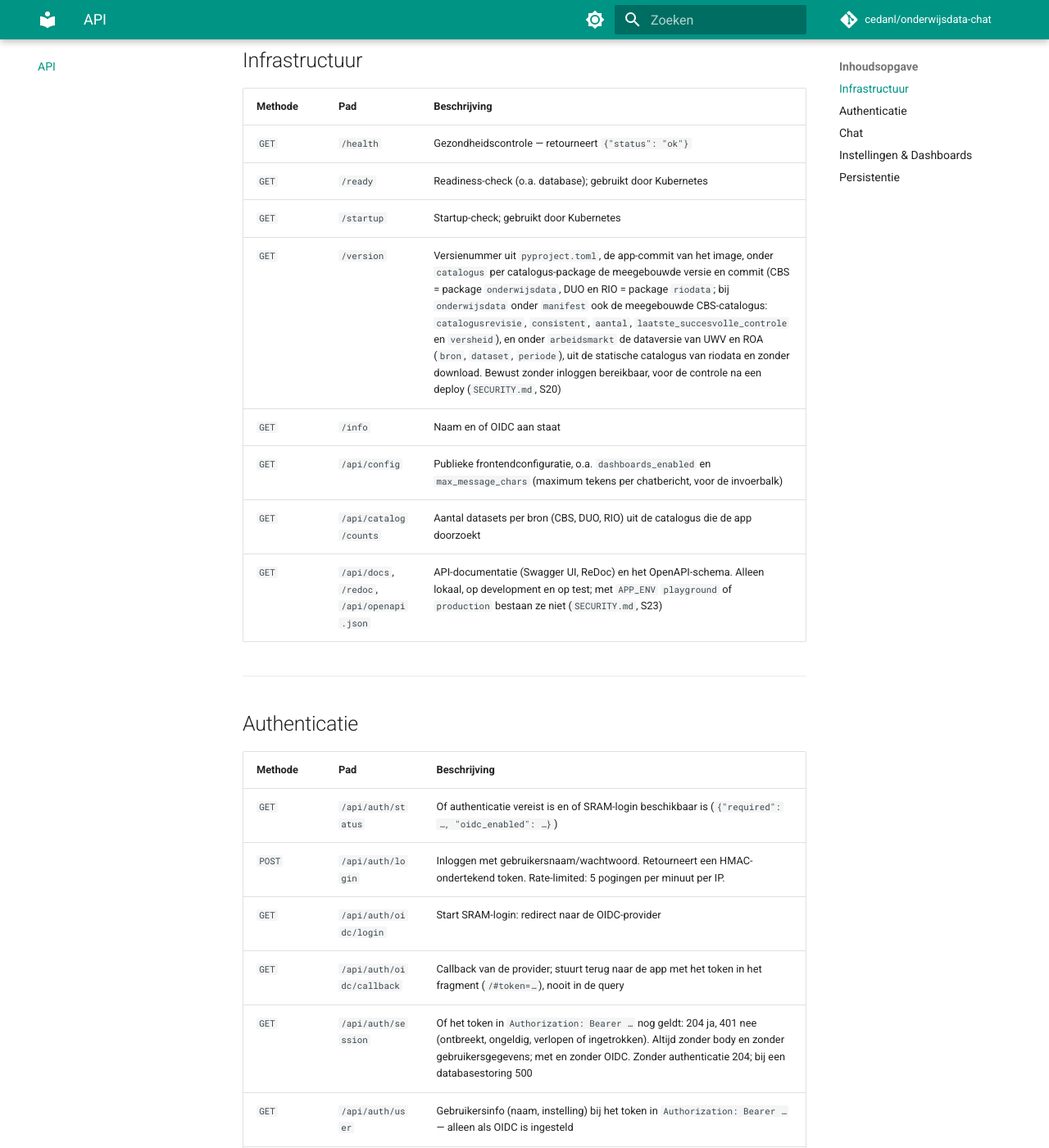
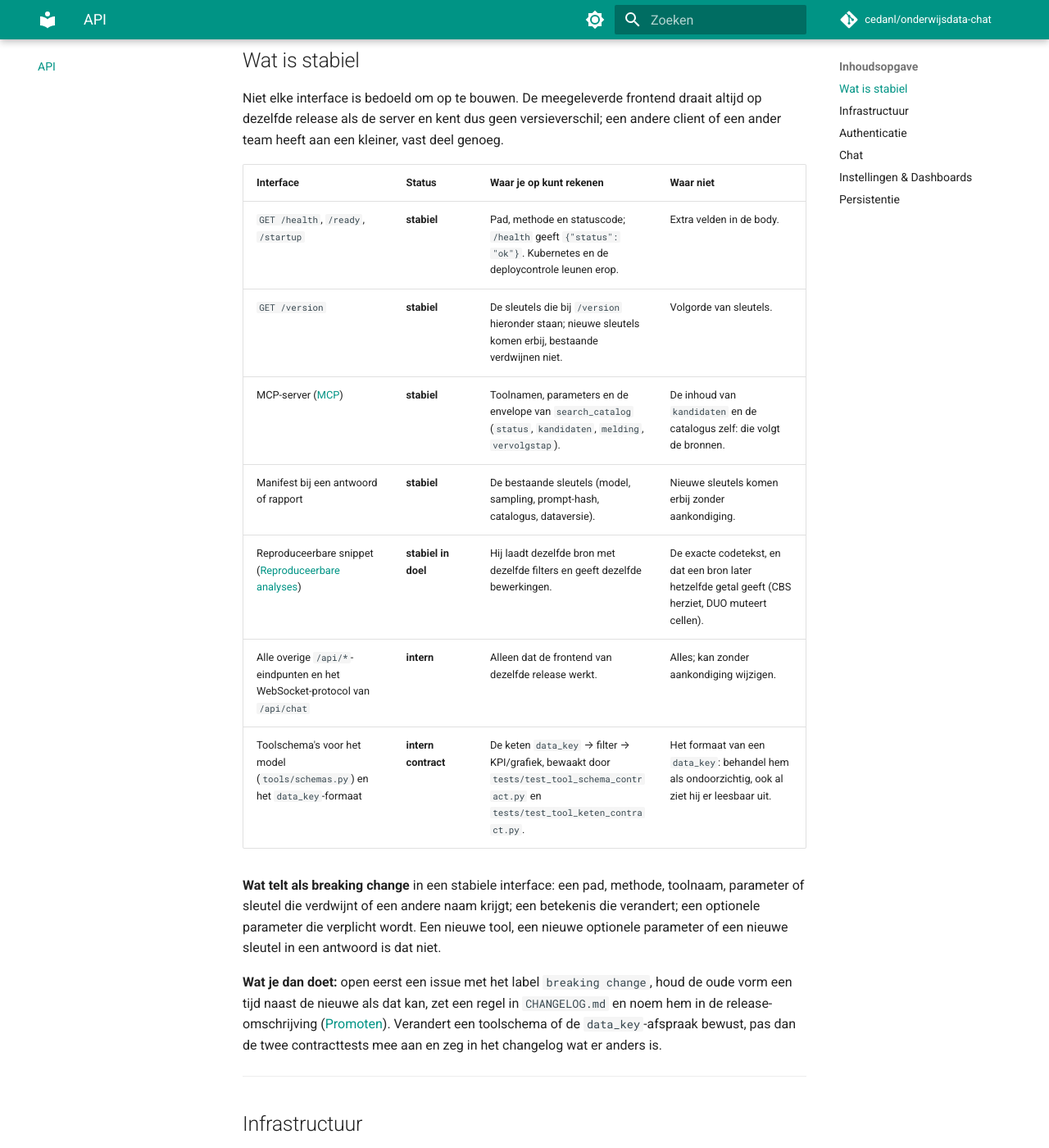
Before and after one commit to cedanl/onderwijsdata-chat, an MkDocs documentation site: the page built from docs/api.md, in a window 1280 px wide and 1400 px high, scrolled down 289 px. Shown: the whole window at 82% size. Built offline with MkDocs 1.6.1 and Material for MkDocs 9.7.7, drawn with Linux system fonts in a browser that asks for light colours; comment, search, counter and statistics services are not loaded.

Commit message:
docs(api): welke interfaces stabiel zijn en welke intern, met versiebeleid (#700)
Een tabel in docs/api.md: health/ready/startup, /version, de MCP-server, het
manifest en de snippet zijn stabiel; de overige /api-eindpunten, het
WebSocket-protocol, de toolschema's en het data_key-formaat zijn intern. Erbij
staat wat een breaking change is en wat je dan doet. mcp.md verwijst ernaar.

Refs #700

Co-Authored-By: Claude Sonnet 5.5 <noreply@anthropic.com>

```diff
--- a/docs/api.md
+++ b/docs/api.md
@@ -1,6 +1,32 @@
 # API Referentie
 
 De app draait op FastAPI en biedt een REST-API en WebSocket-endpoint voor communicatie met het frontend.
+
+---
+
+## Wat is stabiel
+
+Niet elke interface is bedoeld om op te bouwen. De meegeleverde frontend draait altijd op dezelfde release als de server en
+kent dus geen versieverschil; een andere client of een ander team heeft aan een kleiner, vast deel genoeg.
+
+| Interface | Status | Waar je op kunt rekenen | Waar niet |
+|---|---|---|---|
+| `GET /health`, `/ready`, `/startup` | **stabiel** | Pad, methode en statuscode; `/health` geeft `{"status": "ok"}`. Kubernetes en de deploycontrole leunen erop. | Extra velden in de body. |
+| `GET /version` | **stabiel** | De sleutels die bij `/version` hieronder staan; nieuwe sleutels komen erbij, bestaande verdwijnen niet. | Volgorde van sleutels. |
+| MCP-server ([MCP](mcp.md)) | **stabiel** | Toolnamen, parameters en de envelope van `search_catalog` (`status`, `kandidaten`, `melding`, `vervolgstap`). | De inhoud van `kandidaten` en de catalogus zelf: die volgt de bronnen. |
+| Manifest bij een antwoord of rapport | **stabiel** | De bestaande sleutels (model, sampling, prompt-hash, catalogus, dataversie). | Nieuwe sleutels komen erbij zonder aankondiging. |
+| Reproduceerbare snippet ([Reproduceerbare analyses](reproducibility.md)) | **stabiel in doel** | Hij laadt dezelfde bron met dezelfde filters en geeft dezelfde bewerkingen. | De exacte codetekst, en dat een bron later hetzelfde getal geeft (CBS herziet, DUO muteert cellen). |
+| Alle overige `/api/*`-eindpunten en het WebSocket-protocol van `/api/chat` | **intern** | Alleen dat de frontend van dezelfde release werkt. | Alles; kan zonder aankondiging wijzigen. |
+| Toolschema's voor het model (`tools/schemas.py`) en het `data_key`-formaat | **intern contract** | De keten `data_key` → filter → KPI/grafiek, bewaakt door `tests/test_tool_schema_contract.py` en `tests/test_tool_keten_contract.py`. | Het formaat van een `data_key`: behandel hem als ondoorzichtig, ook al ziet hij er leesbaar uit. |
+
+**Wat telt als breaking change** in een stabiele interface: een pad, methode, toolnaam, parameter of sleutel die verdwijnt
+of een andere naam krijgt; een betekenis die verandert; een optionele parameter die verplicht wordt. Een nieuwe tool, een
+nieuwe optionele parameter of een nieuwe sleutel in een antwoord is dat niet.
+
+**Wat je dan doet:** open eerst een issue met het label `breaking change`, houd de oude vorm een tijd naast de nieuwe
+als dat kan, zet een regel in `CHANGELOG.md` en noem hem in de release-omschrijving ([Promoten](promoten.md)).
+Verandert een toolschema of de `data_key`-afspraak bewust, pas dan de twee contracttests mee aan en zeg in het
+changelog wat er anders is.
 
 ---
 
```
Also changed, not shown: docs/mcp.md (+6 -0 lines).
